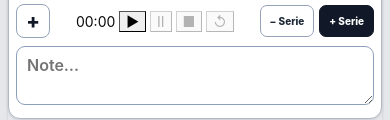
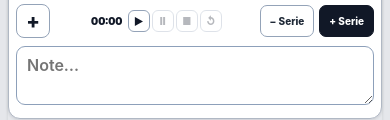
Before and after one commit to andrea-git/WOLOSI, a website: page index.html in a window 390 px wide. Shown: the part 655-775 px from the top of the page. Drawn offline with Linux system fonts and the light colour scheme; no server answers.

Commit message:
Style compact inline stopwatch

```diff
--- a/styles.css
+++ b/styles.css
@@ -981,3 +981,61 @@ textarea {
     padding-inline: 6px;
   }
 }
+
+
+/* v7.3 — compact workout stopwatch */
+.stopwatch {
+  display: inline-flex;
+  align-items: center;
+  gap: 3px;
+  min-width: 0;
+}
+
+.stopwatch-display {
+  min-width: 42px;
+  color: #111827;
+  font-variant-numeric: tabular-nums;
+  font-size: 12px;
+  font-weight: 900;
+  text-align: center;
+}
+
+.stopwatch button {
+  width: 25px;
+  height: 25px;
+  min-height: 25px;
+  padding: 0;
+  border: 1px solid #94a3b8 !important;
+  border-radius: 6px;
+  background: #fff;
+  color: #111827;
+  font-size: 11px;
+  line-height: 1;
+  font-weight: 900;
+}
+
+.stopwatch button:disabled {
+  opacity: .3;
+}
+
+@media (max-width: 430px) {
+  .table-actions-row {
+    gap: 5px;
+  }
+
+  .stopwatch {
+    gap: 2px;
+  }
+
+  .stopwatch-display {
+    min-width: 38px;
+    font-size: 11px;
+  }
+
+  .stopwatch button {
+    width: 22px;
+    height: 22px;
+    min-height: 22px;
+    font-size: 10px;
+  }
+}
```
